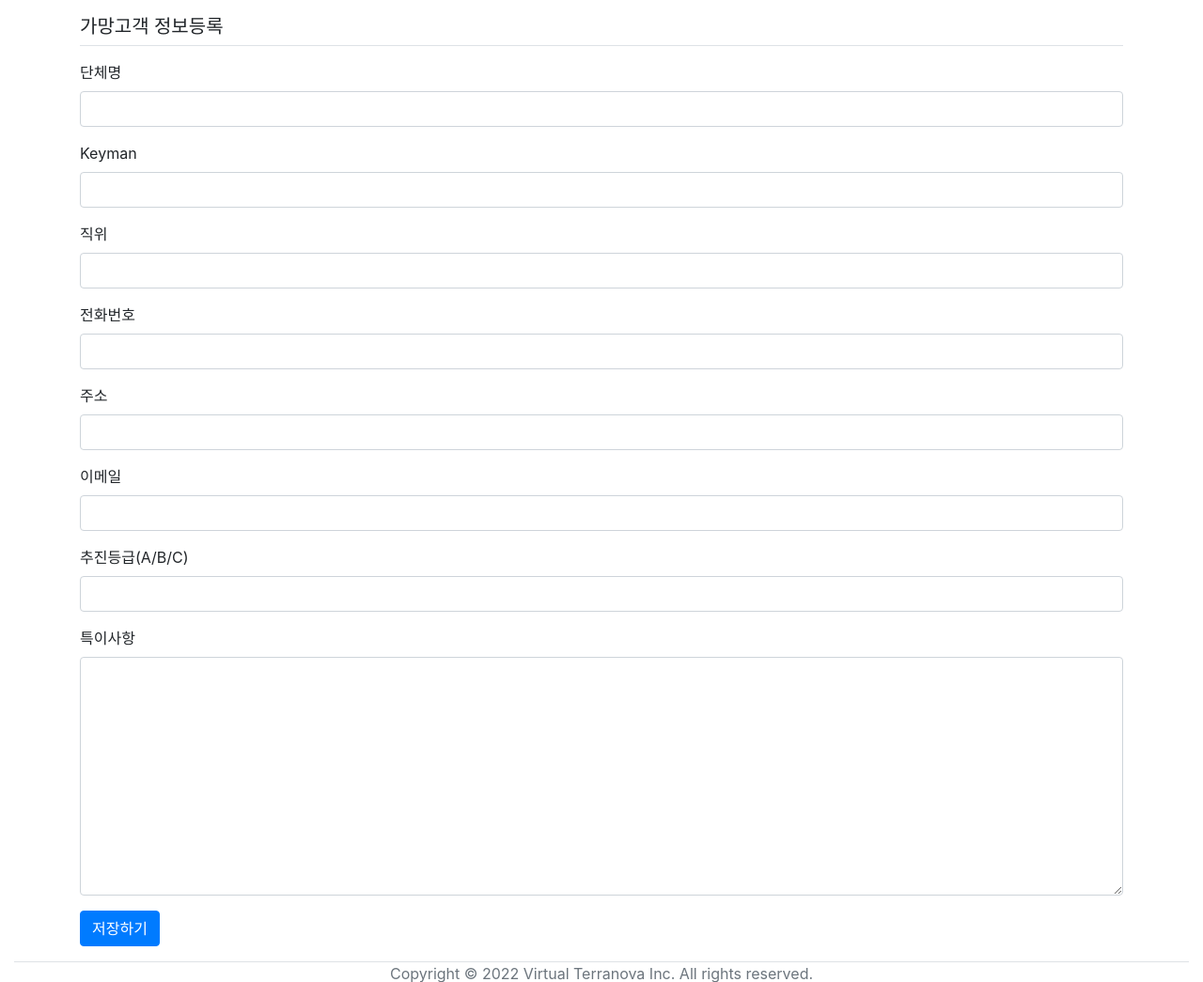
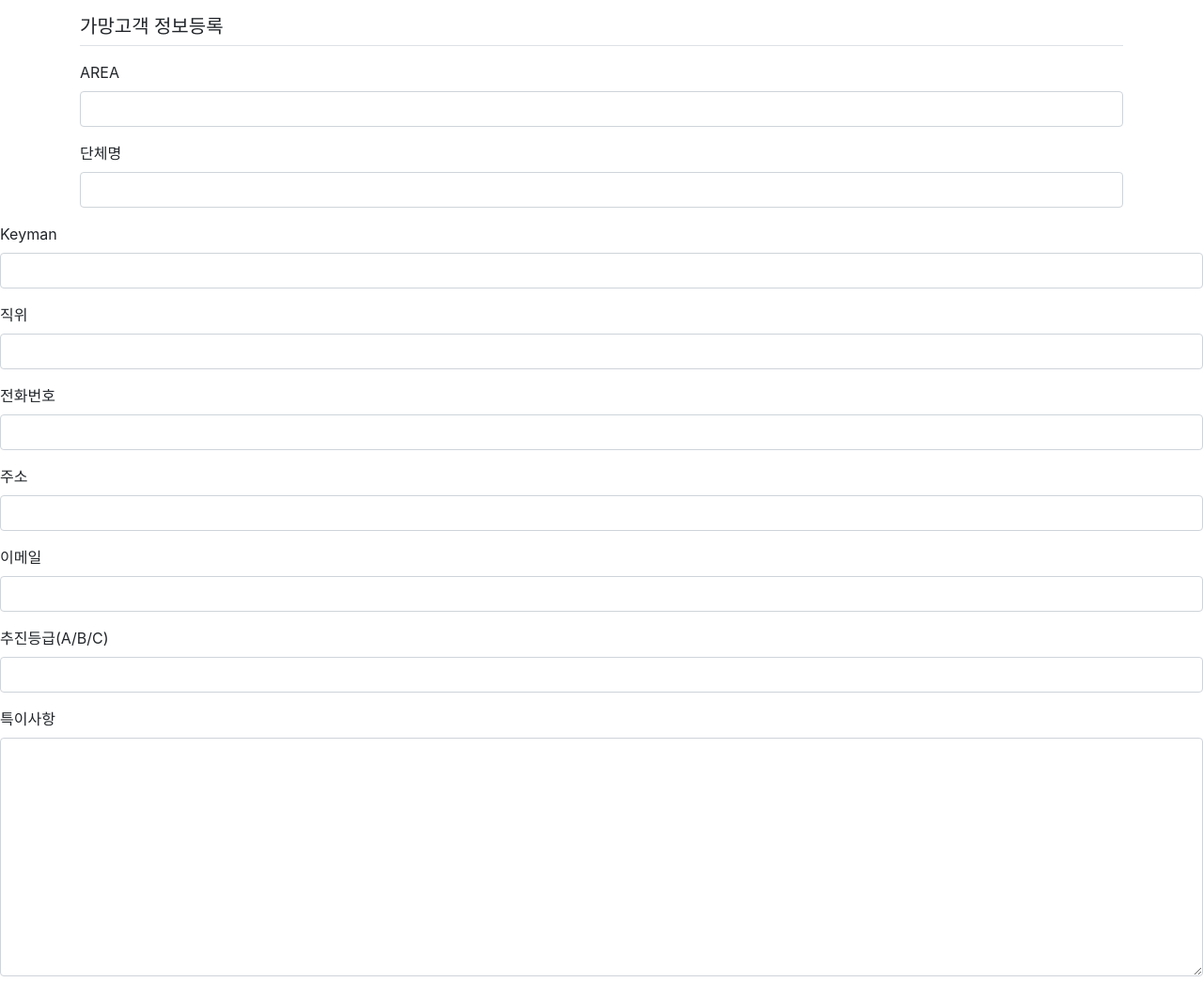
Before and after one commit to neworld0/neworld, a Django app: page /neworld/customer/create/ in a window 1280 px wide. Shown: the part 56-1101 px from the top of the page at 94% size. Run offline with Django 3.2, Linux system fonts and the light colour scheme; the visitor is signed in with stand-in values (Sample User, id 1); data comes from the database, SQL or seed files in the repository; some libraries are stand-ins or nearby versions.

Commit message:
revision 2022020801

```diff
--- a/neworld/models.py
+++ b/neworld/models.py
@@ -167,6 +167,7 @@ class Research(models.Model):
 
 class Customer(models.Model):
     author = models.ForeignKey(User, on_delete=models.CASCADE, related_name='author_customer', null=True)
+    area = models.TextField(null=True, blank=True)
     name = models.TextField()
     keyman = models.TextField()
     position = models.TextField()
--- a/templates/neworld/customer_form.html
+++ b/templates/neworld/customer_form.html
@@ -18,6 +18,10 @@
         {% endif %}
         <!-- 오류표시 End -->
         <div class="form-group">
+            <label for="name">AREA</label>
+            <input type="text" class="form-control" name="area" id="area"
+                   value="{{ form.name.value|default_if_none:'' }}">
+        </div>
             <label for="name">단체명</label>
             <input type="text" class="form-control" name="name" id="name"
                    value="{{ form.name.value|default_if_none:'' }}">
@@ -44,12 +48,12 @@
         </div>
         <div class="form-group">
             <label for="email">이메일</label>
-            <input type="text" class="form-control" name="email" id="email"
+            <input type="text" style="ime-mode:inactive;" class="form-control" name="email" id="email"
                    value="{{ form.email.value|default_if_none:'' }}">
         </div>
         <div class="form-group">
             <label for="grade">추진등급(A/B/C)</label>
-            <input type="text" class="form-control" name="grade" id="grade"
+            <input type="text" max="2" style="ime-mode:disabled;" class="form-control" name="grade" id="grade"
                    value="{{ form.grade.value|default_if_none:'' }}">
         </div>
         <div class="form-group">
```
Also changed, not shown: neworld/migrations/0018_customer_area.py (added).
